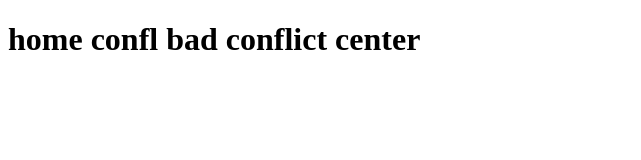
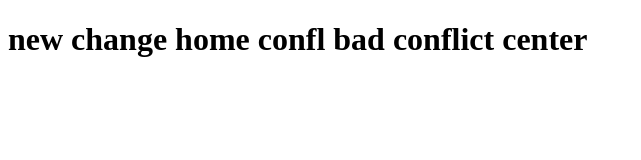
Before and after one commit to Andjito/pro1101, a plain HTML site: page index.html in a window 1280 px wide. Shown: the whole page, without its empty margins (0-641 px from the left). Drawn offline with Linux system fonts and the light colour scheme.

Commit message:
new change

```diff
--- a/index.html
+++ b/index.html
@@ -5,7 +5,7 @@
     <title>Hello world</title>
 </head>
 <body>
-    <h1>home confl bad conflict center</h1>
+    <h1>new change home confl bad conflict center</h1>
 
 
 </body>
```
